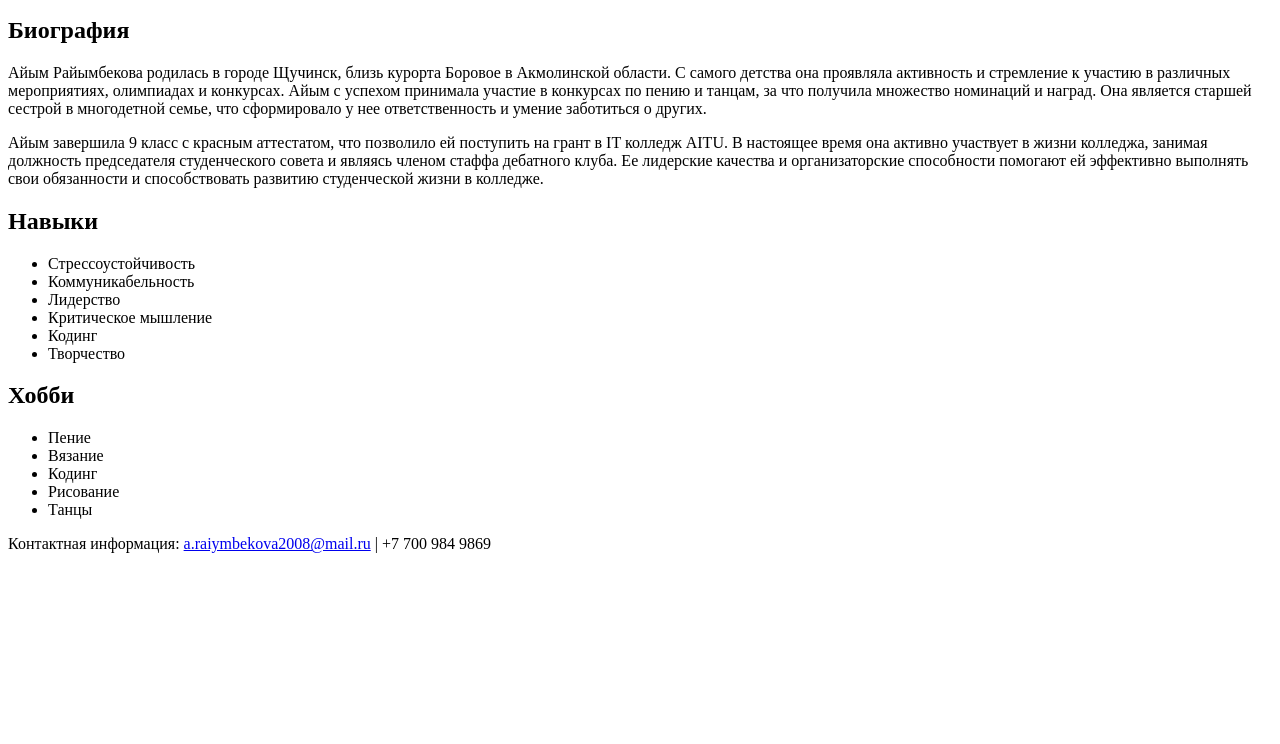
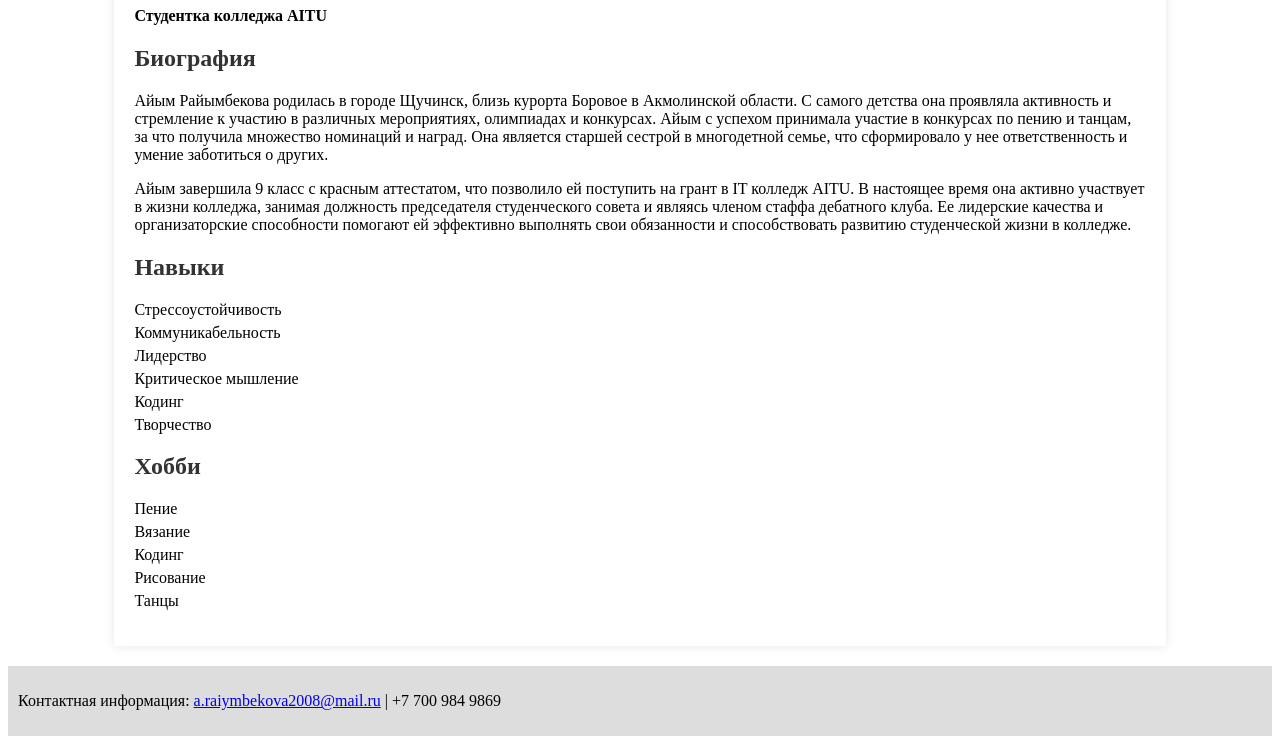
Before and after one commit to muptea/muptea.github.io, a plain HTML site: page index.html in a window 1280 px wide. Shown: the part 101-845 px from the top of the page. Before the commit the page ends 800 px from the top, so only its background shows below. Drawn offline with Linux system fonts and the light colour scheme.

Commit message:
index.html

```diff
--- a/index.html
+++ b/index.html
@@ -5,7 +5,43 @@
     <meta name="viewport" content="width=device-width, initial-scale=1.0">
     <title>Айым Райымбекова - Визитная страница</title>
     <style>
-       <link rel="stylesheet" type="text/css" href="style.css">
+       <style>
+        body {
+            font-family: Arial, sans-serif;
+            line-height: 1.6;
+            margin: 0;
+            padding: 0;
+            background-color: #f4f4f4;
+            text-align: left; /* Выравнивание по левому краю */
+        }
+        .container {
+            width: 80%;
+            margin: auto;
+            overflow: hidden;
+            padding: 20px;
+            background: #fff;
+            box-shadow: 0 0 10px rgba(0,0,0,0.1);
+            text-align: left; /* Выравнивание по левому краю */
+        }
+        h1, h2 {
+            color: #333;
+            text-align: left; /* Выравнивание заголовков по левому краю */
+        }
+        ul {
+            list-style-type: none;
+            padding: 0;
+            text-align: left; /* Выравнивание списка по левому краю */
+        }
+        li {
+            margin: 5px 0;
+        }
+        footer {
+            background-color: #ddd;
+            padding: 10px;
+            text-align: left;
+            margin-top: 20px;
+        }
+    </style>
     </style>
 </head>
 <body>
```
